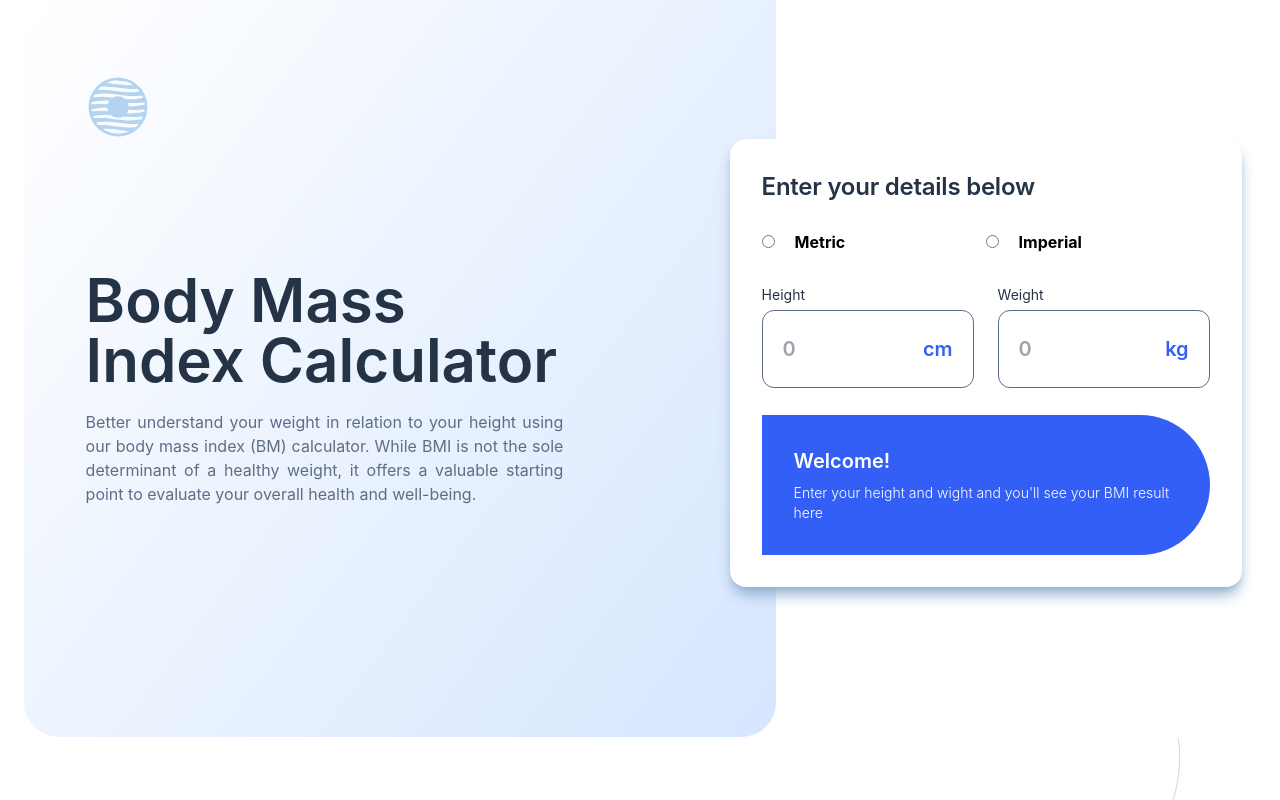
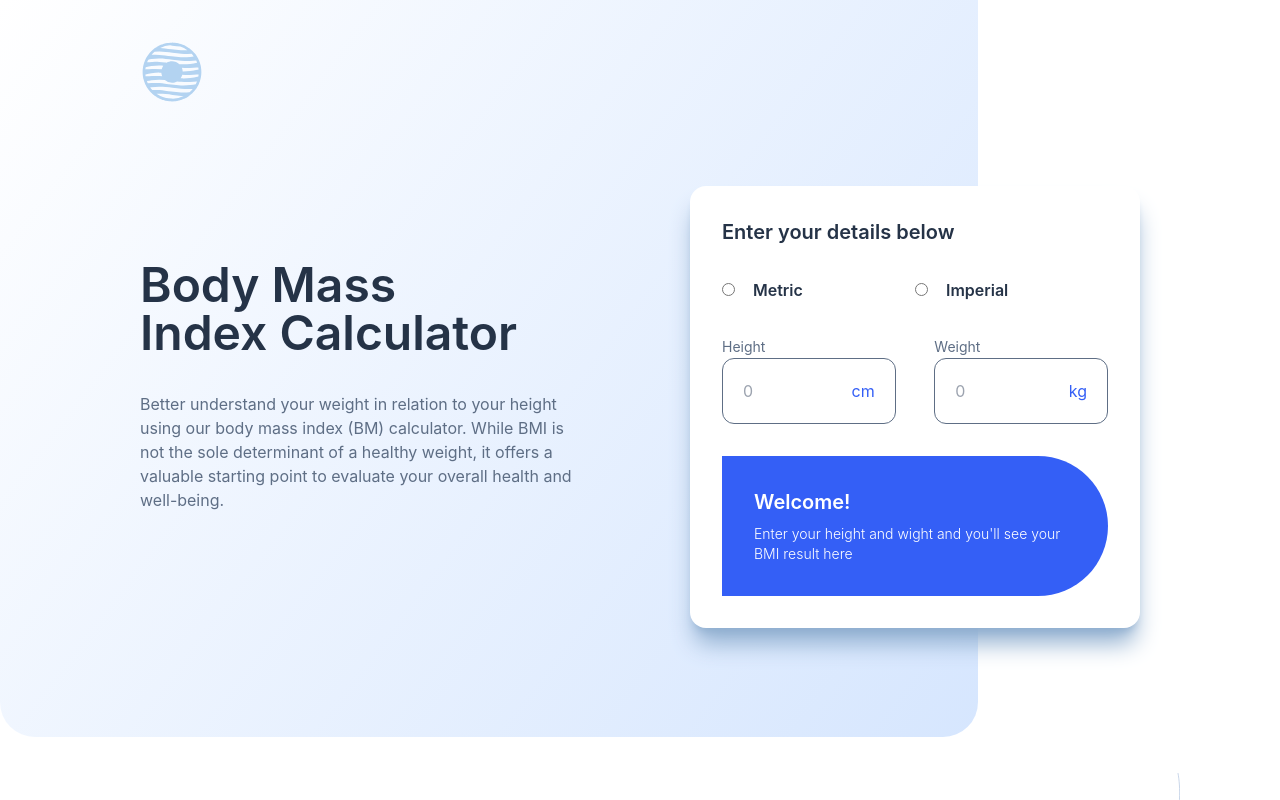
Before and after one commit to MrKB03-creator/bmi-calculator, a React (Vite) app: page / in a window 1280 px wide. Shown: the top 800 px of the page. Built offline with nearby package versions, Linux system fonts and the light colour scheme.

Commit message:
Modifications in code tailwind css in the Documents Hero and Tips

```diff
--- a/src/Components/Hero.tsx
+++ b/src/Components/Hero.tsx
@@ -3,57 +3,95 @@ import Calculation from "./Calculation";
 
 const Hero = () => {
   return (
-    <div className="mx-[24px] max-sm:mx-0">
-      <div className="h-[737px] max-w-[61%] bg-Gradient1 rounded-b-[35px]  pl-[5%] flex flex-col  pt-[75px]  max-sm:max-w-full max-sm:h-auto max-sm:pb-5 max-sm:pr-5 max-sm:pt-10 ">
-        <img src={logo} alt="logo" className="h-[64px] w-[64px]" />
+    <div>
+      <div className="relative h-[100vh] lg:h-[773px] md:h-[821px] flex lg:flex-row justify-between items-center xl:px-[140px] lg:px-[70px] md:flex-col md:items-center md:px-[43px]  max-sm:flex-col max-sm:px-[43px] max-sm:h-auto ">
+        <div className="bg-Gradient1 rounded-b-[35px] absolute left-6 top-0 -z-10 xl:h-[737px] xl:w-[978px] lg:w-[65%] lg:h-[737px] md:w-full md:h-[640px] md:left-0 max-sm:w-full max-sm:h-[640px] max-sm:left-0"></div>
+        <div className="xl:text-left lg:w-[45%]  md:w-full md:text-center max-sm:text-center max-sm:mt-8">
+          <img
+            src={logo}
+            alt="logo"
+            className="h-[64px] w-[64px] lg:absolute top-[75px] md:relative md:top-0 md:mt-10 md:mb-5 md:mx-auto max-sm:mx-auto"
+          />
 
           {/*Text information */}
-        <section className="flex items-left flex-col  h-[400px] absolute top-[270px] max-sm:relative max-sm:top-10 max-sm:h-auto max-sm:mb-16">
-          <h1 className="text-[64px] lg:text-6xl md:text-4xl font-semibold leading-tight text-Gunmetal ">
+          <section className=" h-full max-sm:mt-6">
+            <h1 className="text-[64px] font-semibold text-Gunmetal mb-[35px] lg:text-5xl max-sm:text-5xl">
               Body Mass
               <br />
               Index Calculator
             </h1>
-          <p
-            className="text-[16px] leading-normal
-          text-DarkElectricBlue text-justify mt-5 w-[40%]
-          max-md:w-[50%] max-sm:w-full max-sm:pr-5 "
-          >
-            Better understand your weight in relation to your height using{" "}
-            our body mass index (BM) calculator. While BMI is not the{" "}
-            sole determinant of a healthy weight, it offers a valuable{" "}
-             starting point to evaluate your overall health and
-            well-being.
+            <p className="text-DarkElectricBlue">
+              Better understand your weight in relation to your height using our
+              body mass index (BM) calculator. While BMI is not the sole
+              determinant of a healthy weight, it offers a valuable starting
+              point to evaluate your overall health and well-being.
             </p>
           </section>
+        </div>
 
         {/*Input information Form */}
-        <section className="absolute right-[10%] mt-[5%] w-[40%] h-auto bg-white rounded-2xl p-8 shadow-lg shadow-shadowBlue max-lg:w-[45%] lg:right-[3%] md:right-8  max-sm:relative max-sm:w-full max-sm:mt-0 max-sm:right-0  max-sm:p-6 ">
-          <form className="flex flex-col justify-between h-[384px]">
-            <legend className="text-Gunmetal text-2xl font-semibold">Enter your details below</legend>
-            <fieldset className="flex flex-row justify-between w-full">
+        <section className=" p-8 rounded-2xl bg-PureWhite shadow-xl shadow-shadowBlue h-auto lg:w-[45%] md:w-full md:mt-10 max-sm:mt-12">
+          <form className="flex flex-col justify-between lg:flex-col">
+            <legend className="text-xl text-Gunmetal font-semibold mb-8">
+              Enter your details below
+            </legend>
+            <fieldset className="flex flex-row mb-8">
               <div className="w-1/2">
                 <input type="radio" name="metric" id="metric" />
-                <label htmlFor="metric" className="pl-5 font-bold">Metric</label>
+                <label
+                  htmlFor="metric"
+                  className="text-Gunmetal font-semibold ml-[18px]"
+                >
+                  Metric
+                </label>
               </div>
               <div className="w-1/2">
                 <input type="radio" name="imperial" id="imperial" />
-                <label htmlFor="imperial" className="pl-5 font-bold">Imperial</label>
+                <label
+                  htmlFor="imperial"
+                  className="text-Gunmetal font-semibold ml-[18px]"
+                >
+                  Imperial
+                </label>
               </div>
             </fieldset>
-            <fieldset className="flex flex-row justify-between">
-              <div className="w-1/2 pr-3">
-                <label htmlFor="height" className="text-sm text-Gunmetal ">Height</label> <br />
-                <div className="flex flex-row border border-DarkElectricBlue rounded-xl py-6 px-5 w-full mt-1">
-                  <input type="number" name="height" id="height" placeholder="0" className="text-xl font-semibold w-full"/>
-                  <p className="text-Blue font-semibold text-xl">cm</p>
+            <fieldset className="flex flex-row justify-between mb-8">
+              <div className="w-[45%]">
+                <label
+                  htmlFor="height"
+                  className="text-sm text-DarkElectricBlue"
+                >
+                  Height
+                </label>{" "}
+                <br />
+                <div className="flex flex-row bg-PureWhite border border-DarkElectricBlue p-5 rounded-xl">
+                  <input
+                    type="number"
+                    name="height"
+                    id="height"
+                    placeholder="0"
+                    className="w-full text-DarkElectricBlue"
+                  />
+                  <p className="text-Blue">cm</p>
                 </div>
               </div>
-              <div className="w-1/2 pl-3">
-                <label htmlFor="weight" className="text-sm text-Gunmetal">Weight</label> <br />
-                <div className="flex flex-row border border-DarkElectricBlue rounded-xl py-6 px-5 w-full mt-1">
-                  <input type="number" name="weight" id="weight" placeholder="0" className="text-xl font-semibold w-full"/>
-                  <p className="text-Blue font-semibold text-xl">kg</p>
+              <div className="w-[45%]">
+                <label
+                  htmlFor="weight"
+                  className="text-sm text-DarkElectricBlue"
+                >
+                  Weight
+                </label>{" "}
+                <br />
+                <div className="flex flex-row bg-PureWhite border border-DarkElectricBlue p-5 rounded-xl">
+                  <input
+                    type="number"
+                    name="weight"
+                    id="weight"
+                    placeholder="0"
+                    className="w-full text-DarkElectricBlue"
+                  />
+                  <p className="text-Blue">kg</p>
                 </div>
               </div>
             </fieldset>
--- a/src/Components/Results.tsx
+++ b/src/Components/Results.tsx
@@ -4,7 +4,7 @@ const Results = () => {
   return (
     <div>
       <div className="flex flex-row w-auto mx-[140px] my-[96px] h-auto justify-between items-center  max-lg:mx-[120px] md:mx-[80px]  max-sm:flex-col max-sm:m-10 relative max-sm:mt-0">
-        <div className="absolute -top-24 right-24  w-14 lg:right-5 lg:h-auto md:right-1 max-sm:hidden">
+        <div className="absolute -top-24 right-24  w-14 lg:right-5 lg:h-auto lg:block md:hidden max-sm:hidden">
           <img src={patternCurvedLeft} alt="pattern Curved Right" className="h-auto w-auto"/>
         </div>
         <section className="w-1/2 max-sm:w-full">
--- a/src/Components/Tips.tsx
+++ b/src/Components/Tips.tsx
@@ -1,33 +1,60 @@
-import { iconEating, iconExercise, iconSleep } from "../assets/images"
+import { iconEating, iconExercise, iconSleep } from "../assets/images";
 
 const Tips = () => {
   return (
     <div>
-      <div className="bg-Gradient1 rounded-[35px]  h-auto mx-6 flex flex-row justify-between items-top p-28 max-lg:p-16 max-sm:p-14 max-sm:flex-col max-sm:my-4">
-        <section className="h-auto w-[30%] max-sm:w-full max-sm:mb-8">
-          <img src={iconEating} alt="Icon of a person eating" className="mb-11"/>
-          <h2 className="text-Gunmetal font-semibold text-xl pb-6 md:text-lg">Healthy Eating</h2>
+      <div className="bg-Gradient1 lg:rounded-[35px] md:rounded-none  h-auto lg:mx-6 md:mx-0 flex lg:flex-row md:flex-col max-sm:flex-col justify-between items-top p-28 max-lg:p-16 max-sm:p-14  max-sm:my-4">
+        <section className=" flex h-auto lg:w-[30%] lg:items-start lg:flex-col md:flex-row    md:w-full md:items-center md:mb-10 max-sm:w-full max-sm:mb-8 max-sm:items-start max-sm:flex-col">
+          <img
+            src={iconEating}
+            alt="Icon of a person eating"
+            className="lg:mb-11 w-16 h-16 mr-[18px] max-sm:mb-11"
+          />
+          <div className="flex flex-col justify-start">
+            <h2 className="text-Gunmetal font-semibold text-xl pb-6 md:text-lg">
+              Healthy Eating
+            </h2>
             <p className=" text-DarkElectricBlue md:text-sm">
-          Healthy eating promotes weight control, disease prevention, better digestion, immunity, mental clarity, and mood.
+              Healthy eating promotes weight control, disease prevention, better
+              digestion, immunity, mental clarity, and mood.
             </p>
+          </div>
         </section>
-        <section className="h-auto w-[30%] max-sm:w-full max-sm:mb-8">
-          <img src={iconExercise} alt="Icon of exercise" className="mb-11"/>
-          <h2 className="text-Gunmetal font-semibold text-xl pb-6 md:text-lg">Regular exercise</h2>
+        <section className=" flex h-auto lg:w-[30%] lg:items-start  lg:flex-col md:flex-row md:items-center md:w-full md:mb-10 max-sm:w-full max-sm:mb-8 max-sm:items-start max-sm:flex-col">
+          <img
+            src={iconExercise}
+            alt="Icon of exercise"
+            className="lg:mb-11 w-16 h-16 mr-[18px] max-sm:mb-11"
+          />
+          <div className="flex flex-col justify-start">
+            <h2 className="text-Gunmetal font-semibold text-xl pb-6 md:text-lg">
+              Regular exercise
+            </h2>
             <p className="text-DarkElectricBlue md:text-sm">
-          Exercise improves fitness, aids weight control, elevates mood, and reduces disease risk, fostering wellness and longevity.
+              Exercise improves fitness, aids weight control, elevates mood, and
+              reduces disease risk, fostering wellness and longevity.
             </p>
+          </div>
         </section>
-        <section className="h-auto w-[30%] max-sm:w-full max-sm:mb-8">
-          <img src={iconSleep} alt="Icon of exercise" className="mb-11"/>
-          <h2 className="text-Gunmetal font-semibold text-xl pb-6 md:text-lg">Adequate sleep</h2>
+        <section className=" flex h-auto lg:w-[30%] lg:items-start  lg:flex-col md:flex-row md:items-center md:w-full md:mb-10 max-sm:w-full max-sm:mb-8 max-sm:items-start max-sm:flex-col">
+          <img
+            src={iconSleep}
+            alt="Icon of exercise"
+            className="lg:mb-11 w-16 h-16 mr-[18px] max-sm:mb-11"
+          />
+          <div className="flex flex-col justify-start">
+            <h2 className="text-Gunmetal font-semibold text-xl pb-6 md:text-lg">
+              Adequate sleep
+            </h2>
             <p className="text-DarkElectricBlue md:text-sm">
-          Sleep enhances mental clarity, emotional stability, and physical wellness, promoting overall restoration and rejuvenation.
+              Sleep enhances mental clarity, emotional stability, and physical
+              wellness, promoting overall restoration and rejuvenation.
             </p>
+          </div>
         </section>
       </div>
     </div>
-  )
-}
+  );
+};
 
-export default Tips
+export default Tips;
```
Lines whose indentation alone changed are shown as unchanged.
